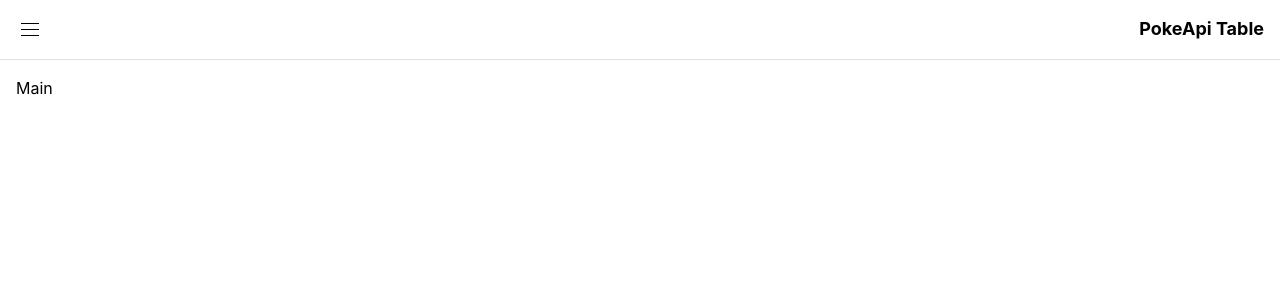
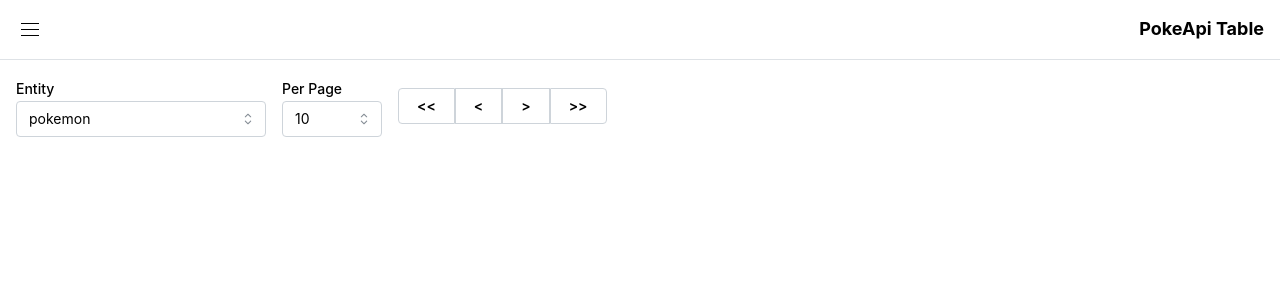
Before and after one commit to sarikamohan123/react-app-project, a React (Vite) app: page / in a window 1280 px wide. Shown: the top 300 px of the page. Built offline with nearby package versions, Linux system fonts and the light colour scheme.

Commit message:
Optionform Component

```diff
--- a/src/App.tsx
+++ b/src/App.tsx
@@ -1,5 +1,6 @@
   import { AppShell, Burger,  Group, Title } from '@mantine/core';
   import { useDisclosure } from '@mantine/hooks';
+  import OptionForm from './components/OptionForm';
 
   function App() {
     const [opened, { toggle }] = useDisclosure(false);
@@ -20,7 +21,7 @@
         </Group>
         </AppShell.Header>
         <AppShell.Main>
-       Main
+          <OptionForm />
         </AppShell.Main>
         </AppShell>
     );
--- /dev/null
+++ b/src/components/OptionForm.tsx
@@ -0,0 +1,84 @@
+import { Select,Group,Button } from '@mantine/core';
+
+function OptionForm(){
+    const pokemonEntities = [
+    'ability',
+    'berry',
+    'berry-firmness',
+    'berry-flavor',
+    'characteristic',
+    'contest-effect',
+    'contest-type',
+    'egg-group',
+    'encounter-condition',
+    'encounter-condition-value',
+    'encounter-method',
+    'evolution-chain',
+    'evolution-trigger',
+    'gender',
+    'generation',
+    'growth-rate',
+    'item',
+    'item-attribute',
+    'item-category',
+    'item-fling-effect',
+    'item-pocket',
+    'language',
+    'location',
+    'location-area',
+    'machine',
+    'move',
+    'move-ailment',
+    'move-battle-style',
+    'move-category',
+    'move-damage-class',
+    'move-learn-method',
+    'move-target',
+    'nature',
+    'pal-park-area',
+    'pokeathlon-stat',
+    'pokedex',
+    'pokemon',
+    'pokemon-color',
+    'pokemon-form',
+    'pokemon-habitat',
+    'pokemon-shape',
+    'pokemon-species',
+    'region',
+    'stat',
+    'super-contest-effect',
+    'type',
+    'version',
+    'version-group',
+  ];
+  return(
+    <Group>
+      <Select
+        label="Entity"
+        placeholder="Select entity"
+        data={pokemonEntities}
+        defaultValue="pokemon"
+        w={250}
+        searchable
+      />
+
+      <Select
+        label="Per Page"
+        placeholder="Select"
+        data={['5', '10', '15', '20', '25', '50', '100']}
+        defaultValue="10"
+        w={100}
+      />
+
+        <Button.Group>
+            <Button variant="default">{'<<'}</Button>
+            <Button variant="default">{'<'}</Button>
+            <Button variant="default">{'>'}</Button>
+            <Button variant="default">{'>>'}</Button>
+        </Button.Group>
+
+    </Group>
+  );
+
+}
+export default OptionForm;
```
Lines whose indentation alone changed are shown as unchanged.
